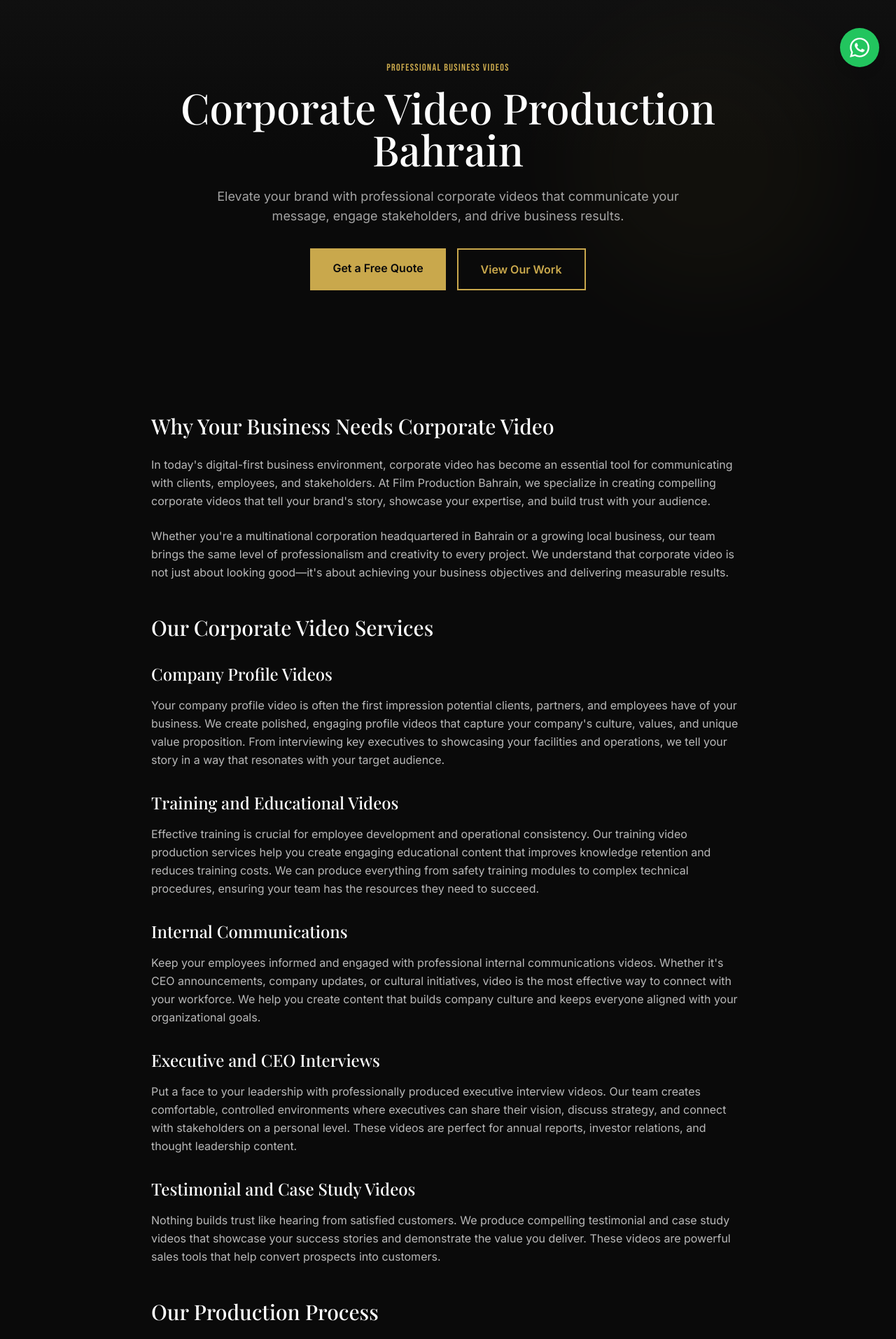
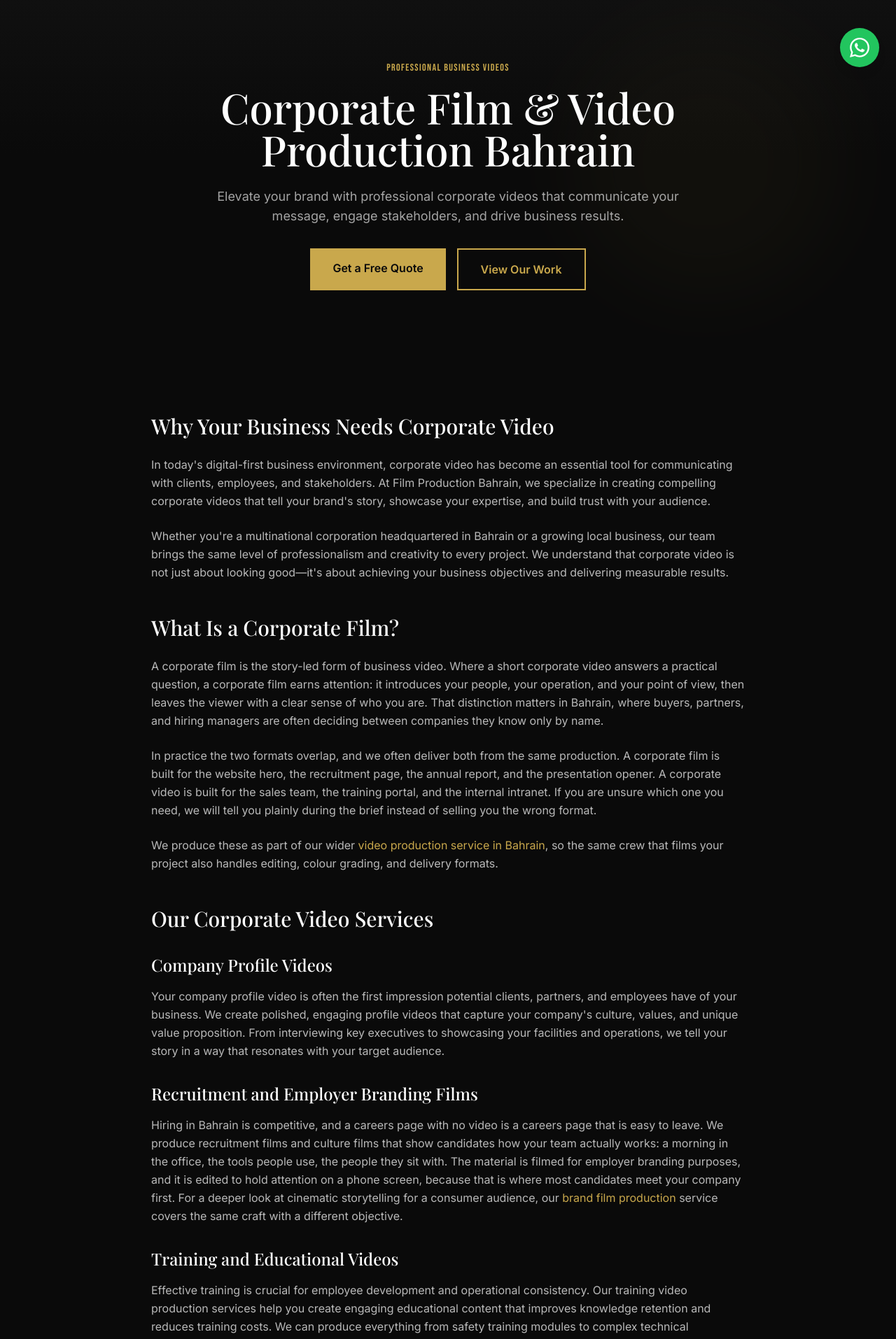
Before and after one commit to shareef6907/filmproduction, a Next.js app: page /corporate-video-production in a window 1280 px wide. Shown: the part 680-2594 px from the top of the page at 70% size. Built offline with nearby package versions, Linux system fonts and the light colour scheme.

Commit message:
seo: expand corporate film and video production page for Bahrain target phrases (#3)

```diff
--- a/src/app/brand-film-production/page.tsx
+++ b/src/app/brand-film-production/page.tsx
@@ -41,6 +41,11 @@ const faqs = [
 ]
 
 const crossLinks = [
+  {
+    text: 'Need a corporate film for recruitment, training, or internal comms?',
+    url: 'https://www.filmproductionbahrain.com/corporate-video-production',
+    label: 'Corporate Film & Video Production',
+  },
   {
     text: 'Need a cinematic website for your brand?',
     url: 'https://cinematicwebworks.com/cinematic-websites',
--- a/src/app/corporate-video-production/page.tsx
+++ b/src/app/corporate-video-production/page.tsx
@@ -1,14 +1,15 @@
 import { Metadata } from 'next'
+import Link from 'next/link'
 import ServicePageLayout from '@/components/ServicePageLayout'
 import VideoHero from '@/components/VideoHero'
 
 export const metadata: Metadata = {
-  title: 'Corporate Video Production Bahrain | Company Profiles & Training Videos',
-  description: 'Professional corporate video production in Bahrain. Company profiles, training videos, internal communications, CEO interviews, and corporate event coverage. Get a free quote today.',
-  keywords: ['corporate video production bahrain', 'company profile video bahrain', 'training video production bahrain', 'corporate video company bahrain', 'business video production bahrain'],
+  title: 'Corporate Film Production Bahrain',
+  description: 'Corporate film and video production in Bahrain. Company profiles, recruitment films, training videos, CEO interviews and internal comms.',
+  keywords: ['corporate film bahrain', 'corporate video production bahrain', 'company profile video bahrain', 'training video production bahrain', 'corporate video company bahrain', 'business video production bahrain', 'recruitment video bahrain'],
   openGraph: {
-    title: 'Corporate Video Production Bahrain | Film Production Bahrain',
-    description: 'Professional corporate video production in Bahrain. Company profiles, training videos, and internal communications.',
+    title: 'Corporate Film & Video Production Bahrain | Film Production Bahrain',
+    description: 'Corporate film and video production in Bahrain. Company profiles, recruitment films, training videos, CEO interviews and internal communications.',
     url: 'https://www.filmproductionbahrain.com/corporate-video-production',
     type: 'website',
     images: [{ url: '/og-image.jpg', width: 1200, height: 630 }],
@@ -20,20 +21,20 @@ export const metadata: Metadata = {
 
 const faqs = [
   {
+    question: 'What is the difference between a corporate film and a corporate video?',
+    answer: 'A corporate film is the story-led version of a corporate video: it is built around a narrative, edited with rhythm and pacing, and usually runs two to five minutes. A corporate video is the working version — shorter, more direct, and designed to answer a specific question quickly, such as how a process works or what a role involves. We produce both, and many companies start with a shorter corporate video and add a corporate film later.',
+  },
+  {
     question: 'How long does a corporate video production take?',
     answer: 'Typical corporate video projects take 2-4 weeks from concept to delivery. This includes pre-production planning, filming (usually 1-2 days), and post-production. Rush projects can be completed faster with proper scheduling.',
   },
   {
     question: 'What types of corporate videos do you produce?',
-    answer: 'We produce company profiles, training videos, internal communications, CEO and executive interviews, annual reports, product demonstrations, testimonials, and corporate event coverage.',
+    answer: 'We produce company profiles, corporate films, training videos, internal communications, CEO and executive interviews, recruitment videos, annual reports, product demonstrations, testimonials, and corporate event coverage.',
   },
   {
     question: 'How much does corporate video production cost in Bahrain?',
     answer: 'Corporate video production costs range from BD 500 for simple projects to BD 5,000+ for comprehensive multi-day productions. We provide custom quotes based on your specific requirements, duration, and complexity.',
-  },
-  {
-    question: 'Do you provide scriptwriting services?',
-    answer: 'Yes, we offer full pre-production services including scriptwriting, storyboarding, and creative direction. Our team works closely with you to craft messaging that aligns with your brand and objectives.',
   },
   {
     question: 'Can you film at our office location?',
@@ -42,6 +43,26 @@ const faqs = [
 ]
 
 const crossLinks = [
+  {
+    text: 'Need a cinematic brand story instead?',
+    url: 'https://www.filmproductionbahrain.com/brand-film-production',
+    label: 'Brand Film Production',
+  },
+  {
+    text: 'See the full production service we offer',
+    url: 'https://www.filmproductionbahrain.com/video-production-bahrain',
+    label: 'Video Production Bahrain',
+  },
+  {
+    text: 'Training and e-learning content for your staff',
+    url: 'https://www.filmproductionbahrain.com/educational-video-production',
+    label: 'Educational Video Production',
+  },
+  {
+    text: 'Customer stories and testimonials that build trust',
+    url: 'https://www.filmproductionbahrain.com/testimonial-video-production',
+    label: 'Testimonial Video Production',
+  },
   {
     text: 'Need a website to showcase your company video?',
     url: 'https://cinematicwebworks.com',
@@ -69,7 +90,7 @@ const serviceSchema = {
     url: 'https://www.filmproductionbahrain.com',
   },
   areaServed: { '@type': 'Country', name: 'Bahrain' },
-  description: 'Professional corporate video production services in Bahrain including company profiles, training videos, and internal communications.',
+  description: 'Professional corporate film and video production services in Bahrain including company profiles, recruitment films, training videos, and internal communications.',
 }
 
 export default function CorporateVideoProduction() {
@@ -77,7 +98,7 @@ export default function CorporateVideoProduction() {
     <>
       <VideoHero
         videoId="F2Mw7tngDXY"
-        title="Corporate Video Production"
+        title="Corporate Film & Video Production"
         subtitle="Professional business videos for Bahrain companies"
       />
       <script
@@ -89,7 +110,7 @@ export default function CorporateVideoProduction() {
         dangerouslySetInnerHTML={{ __html: JSON.stringify(serviceSchema) }}
       />
       <ServicePageLayout
-        title="Corporate Video Production Bahrain"
+        title="Corporate Film & Video Production Bahrain"
         subtitle="Professional Business Videos"
         heroDescription="Elevate your brand with professional corporate videos that communicate your message, engage stakeholders, and drive business results."
         faqs={faqs}
@@ -109,6 +130,30 @@ export default function CorporateVideoProduction() {
           and delivering measurable results.
         </p>
 
+        <h2>What Is a Corporate Film?</h2>
+        <p>
+          A corporate film is the story-led form of business video. Where a short corporate video answers a
+          practical question, a corporate film earns attention: it introduces your people, your operation, and
+          your point of view, then leaves the viewer with a clear sense of who you are. That distinction matters
+          in Bahrain, where buyers, partners, and hiring managers are often deciding between companies they
+          know only by name.
+        </p>
+        <p>
+          In practice the two formats overlap, and we often deliver both from the same production. A corporate
+          film is built for the website hero, the recruitment page, the annual report, and the presentation
+          opener. A corporate video is built for the sales team, the training portal, and the internal
+          intranet. If you are unsure which one you need, we will tell you plainly during the brief instead
+          of selling you the wrong format.
+        </p>
+        <p>
+          We produce these as part of our wider{' '}
+          <Link href="/video-production-bahrain" className="text-film-gold hover:underline">
+            video production service in Bahrain
+          </Link>
+          , so the same crew that films your project also handles editing, colour grading, and delivery
+          formats.
+        </p>
+
         <h2>Our Corporate Video Services</h2>
 
         <h3>Company Profile Videos</h3>
@@ -119,12 +164,32 @@ export default function CorporateVideoProduction() {
           facilities and operations, we tell your story in a way that resonates with your target audience.
         </p>
 
+        <h3>Recruitment and Employer Branding Films</h3>
+        <p>
+          Hiring in Bahrain is competitive, and a careers page with no video is a careers page that is easy to
+          leave. We produce recruitment films and culture films that show candidates how your team actually
+          works: a morning in the office, the tools people use, the people they sit with. The material is
+          filmed for employer branding purposes, and it is edited to hold attention on a phone screen, because
+          that is where most candidates meet your company first. For a deeper look at cinematic storytelling
+          for a consumer audience, our{' '}
+          <Link href="/brand-film-production" className="text-film-gold hover:underline">
+            brand film production
+          </Link>{' '}
+          service covers the same craft with a different objective.
+        </p>
+
         <h3>Training and Educational Videos</h3>
         <p>
           Effective training is crucial for employee development and operational consistency. Our training
           video production services help you create engaging educational content that improves knowledge
           retention and reduces training costs. We can produce everything from safety training modules to
-          complex technical procedures, ensuring your team has the resources they need to succeed.
+          complex technical procedures, ensuring your team has the resources they need to succeed. If your
+          material is better explained with animation than live action, we produce that format too through
+          our{' '}
+          <Link href="/explainer-video-production" className="text-film-gold hover:underline">
+            explainer video production
+          </Link>{' '}
+          service.
         </p>
 
         <h3>Internal Communications</h3>
@@ -147,8 +212,29 @@ export default function CorporateVideoProduction() {
         <p>
           Nothing builds trust like hearing from satisfied customers. We produce compelling testimonial
           and case study videos that showcase your success stories and demonstrate the value you deliver.
-          These videos are powerful sales tools that help convert prospects into customers.
+          These videos are powerful sales tools that help convert prospects into customers. Our dedicated{' '}
+          <Link href="/testimonial-video-production" className="text-film-gold hover:underline">
+            testimonial video production
+          </Link>{' '}
+          service covers the interview craft and consent handling that these pieces depend on.
         </p>
+
+        <h2>Where Corporate Video Gets Used</h2>
+        <p>
+          Production value depends heavily on knowing where the finished file will live. Different placements
+          change everything from running time to how the audio is mixed. We plan around the destination
+          rather than around a generic format, and we typically deliver several versions so every team can
+          use the same shoot.
+        </p>
+        <ul>
+          <li>Recruitment pages and employer branding campaigns</li>
+          <li>Investor relations, annual reports, and shareholder communications</li>
+          <li>Employee onboarding and internal training platforms</li>
+          <li>Sales proposals, pitches, and tender submissions</li>
+          <li>Corporate website hero sections and product pages</li>
+          <li>Exhibitions, conferences, and company town halls</li>
+          <li>Social media channels and paid campaign landing pages</li>
+        </ul>
 
         <h2>Our Production Process</h2>
         <p>
@@ -161,6 +247,47 @@ export default function CorporateVideoProduction() {
           In post-production, we edit your footage, add graphics and animations, color grade for a
           polished look, and mix professional audio. The result is a broadcast-quality video that
           represents your brand at the highest level.
+        </p>
+
+        <h3>Brief and Objectives</h3>
+        <p>
+          We start by agreeing on what the video has to achieve: which audience it will speak to, what they
+          should do next, and where it will be published. A video for a trade exhibition in Bahrain needs a
+          different structure from a video for a global careers page, even when both are about the same
+          company.
+        </p>
+
+        <h3>Pre-Production</h3>
+        <p>
+          Scripts, shot lists, interview questions, location planning, and scheduling. Filming on a
+          corporate set in Bahrain usually means working around the working week, so we plan the shoot
+          around your team's availability rather than around a generic production calendar.
+        </p>
+
+        <h3>Production</h3>
+        <p>
+          A director, cinematographer, and audio operator lead every shoot, with additional crew as the
+          project requires. Interviews are lit and framed for consistency across a multi-day shoot, so the
+          finished video holds together even when it was filmed in a dozen different rooms.
+        </p>
+
+        <h3>Post-Production</h3>
+        <p>
+          Edit, graphics, colour grading, sound design, and delivery. We deliver a master alongside the
+          formats your team actually uses: horizontal and vertical cuts, subtitled versions, and
+          platform-ready exports. If you need further work on the raw footage later, our{' '}
+          <Link href="/video-editing-services" className="text-film-gold hover:underline">
+            video editing service
+          </Link>{' '}
+          can handle the same project in post.
+        </p>
+
+        <h2>What We Need From You</h2>
+        <p>
+          Corporate productions move faster when we have access to the right people and material. You do not
+          need a finished script, a creative brief, or a selected crew to begin — we will build all of that
+          with you. What does help is access to the people who will appear on camera, any existing footage
+          you want us to consider, and a clear view of the deadline and destination for the finished file.
         </p>
 
         <h2>Industries We Serve</h2>
```
